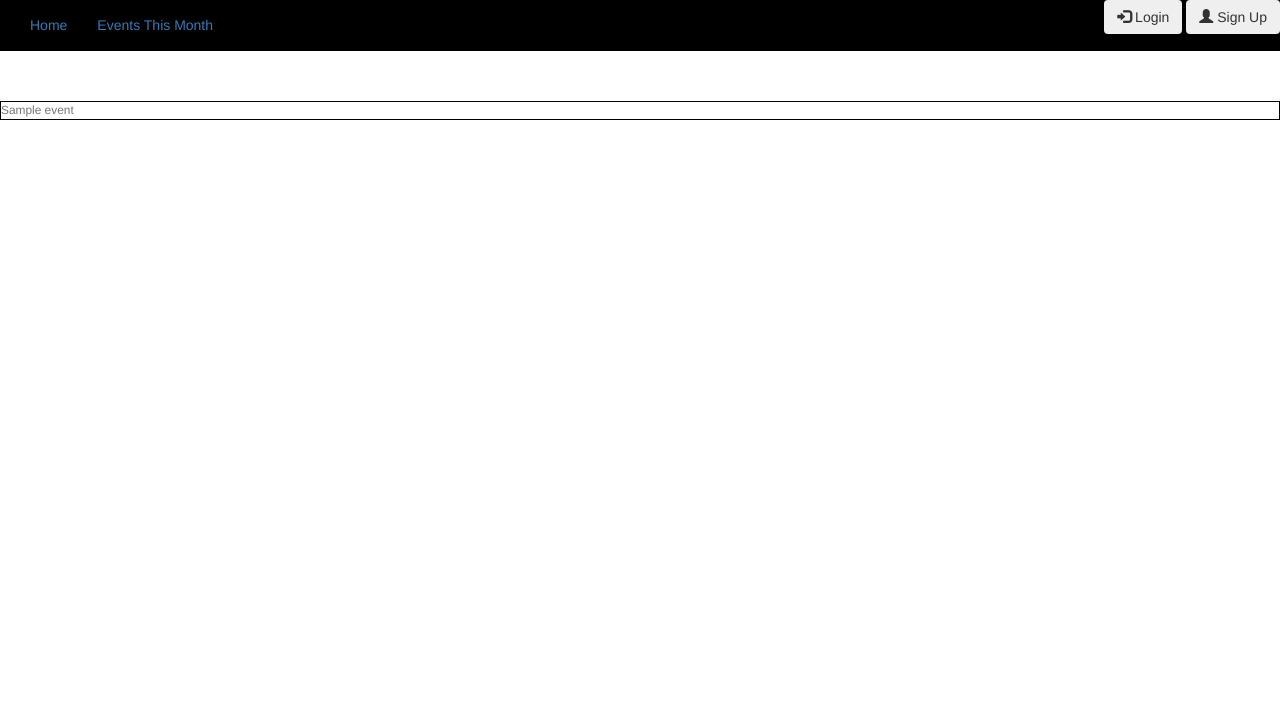
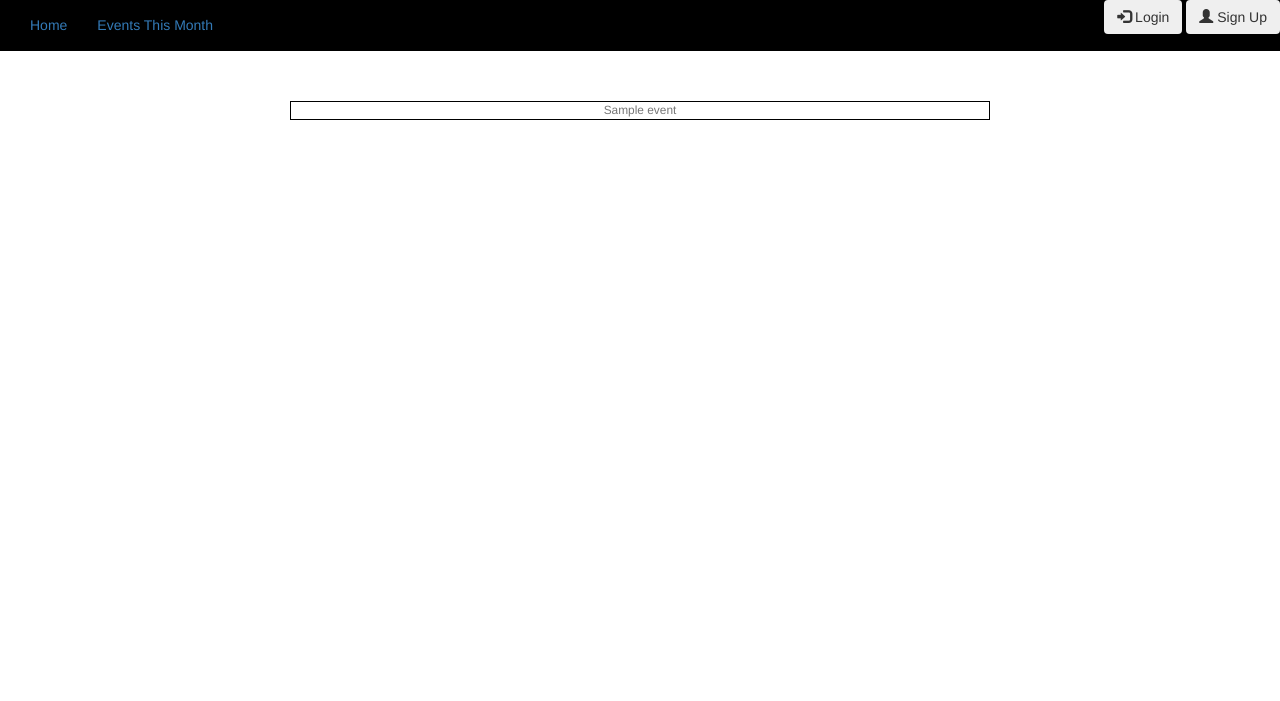
Before and after one commit to chigginss/Cheap_Thrills, a Flask app: template templates/home.html in a window 1280 px wide. Shown: the top 701 px of the page. Run offline with Flask 2, Linux system fonts and the light colour scheme; the template is opened without the code that fills it: most values are stand-ins (such as "Sample title", 1, 10 or a date in 2020); some libraries are stand-ins or nearby versions.

Commit message:
added very basic css

```diff
--- a/server.py
+++ b/server.py
@@ -46,7 +46,7 @@ def homepage():
             about = (week_events[i].get('description')['text'] or " ").encode('utf-8')
             url = (week_events[i].get('url') or " ").encode('utf-8')
             time = (week_events[i].get('start')['local'] or " ").encode('utf-8')
-            event = " {} - description: {} url: {} time: {}".format(title, about, url, time)
+            event = " {} - TIME: {} EVENT INFORMATION: {} URL: {}".format(title, time, url, tabout)
             event = unicode(event, 'utf-8')
             content.append(event)
 
--- a/templates/home.html
+++ b/templates/home.html
@@ -2,13 +2,14 @@
 
     {% block content %}
      <title> Cheap Thrills! </title>
-
-    <div style="overflow-y:scroll; height:400px;">
+    <center>
+    <div style="overflow-y:scroll; height:400px; width:700px;">
         {% for event in data %}
         <div id="events">
             {{ event }}
         </div>
         {% endfor %}
     </div>
+</center>
 
     {% endblock %}
```
